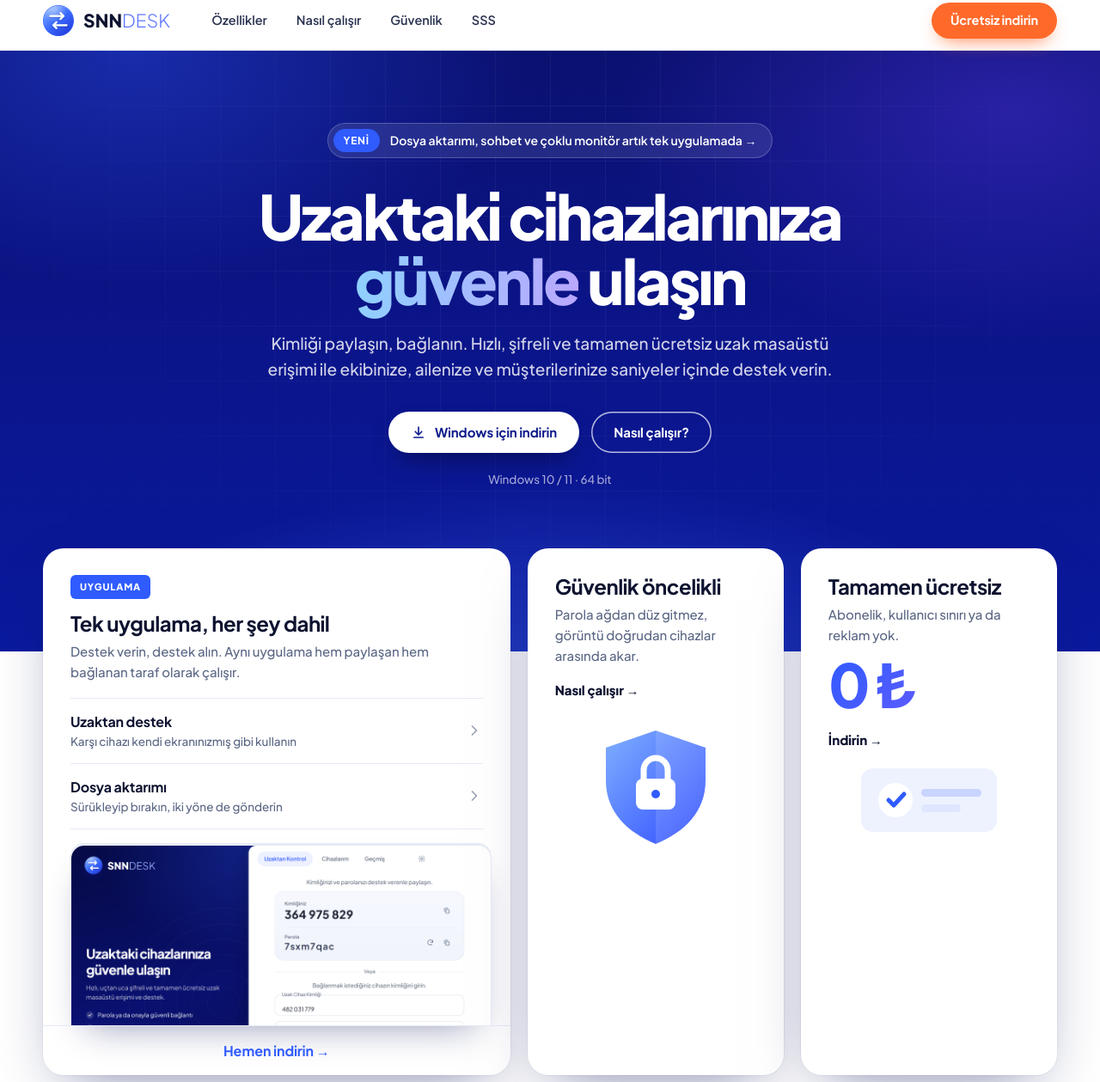
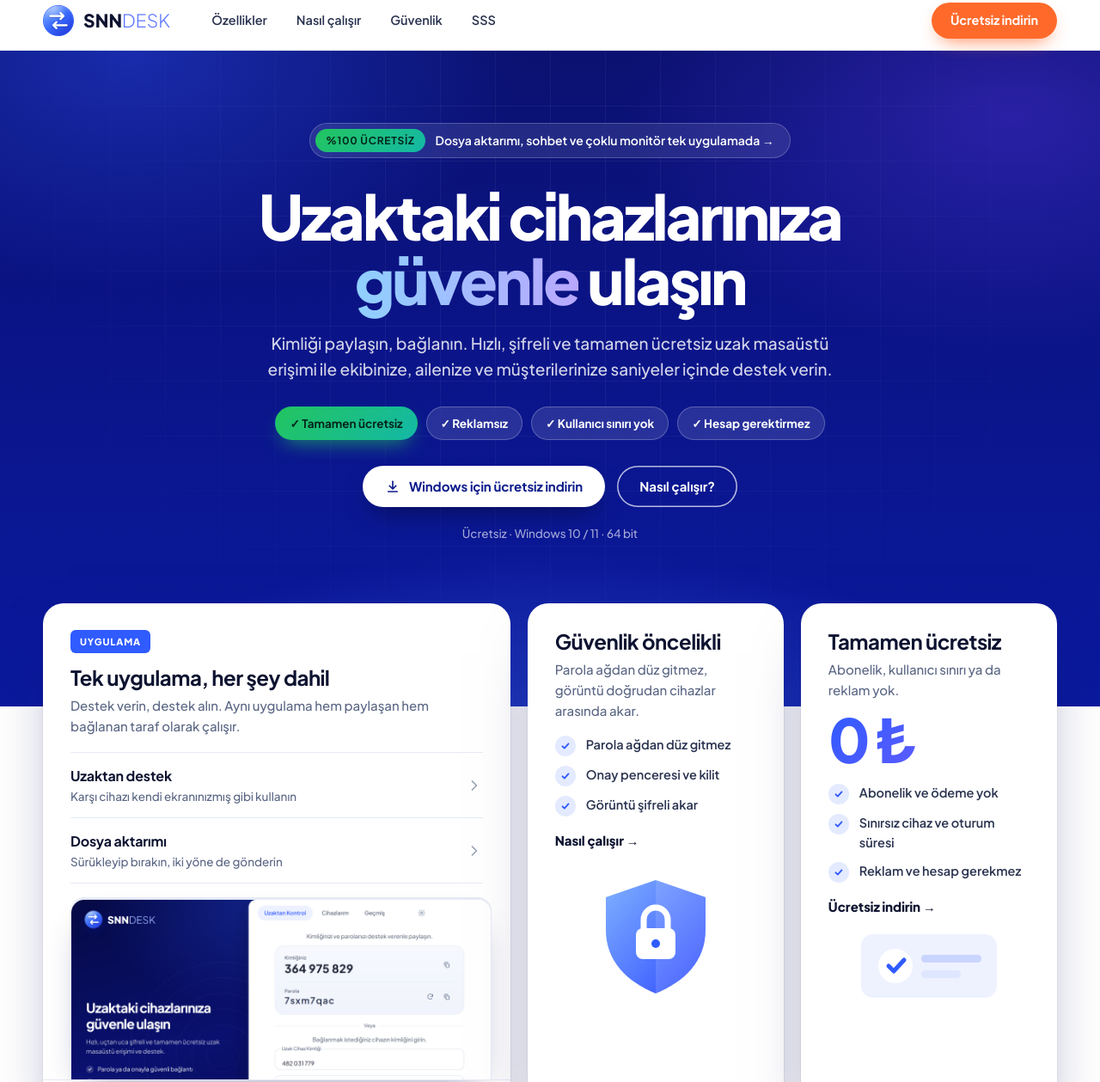
Before and after one commit to seninsoft/snndesk-indir, a plain HTML site: page index.html in a window 1280 px wide. Shown: the part 50-1309 px from the top of the page at 86% size. Drawn offline with Linux system fonts and the light colour scheme; no server answers.

Commit message:
Add files via upload

```diff
--- a/index.html
+++ b/index.html
@@ -52,6 +52,11 @@ img { max-width: 100%; display: block; }
 .hero h1 { margin: 30px auto 20px; font-size: clamp(38px, 6.4vw, 72px); line-height: 1.04; letter-spacing: -.04em; font-weight: 800; max-width: 920px; }
 .hero h1 em { font-style: normal; background: linear-gradient(90deg, #8fd0ff, #b9a8ff); -webkit-background-clip: text; background-clip: text; color: transparent; }
 .hero p.lead { margin: 0 auto 34px; max-width: 660px; font-size: clamp(16px, 1.9vw, 19px); color: rgba(255,255,255,.82); }
+.freerow { display: flex; gap: 10px; justify-content: center; flex-wrap: wrap; margin: -6px 0 30px; }
+.freerow span { padding: 8px 16px; border-radius: 999px; background: rgba(255,255,255,.12); border: 1px solid rgba(255,255,255,.24); font-weight: 700; font-size: 13.5px; backdrop-filter: blur(6px); }
+.freerow span.hl { background: linear-gradient(135deg, #22c55e, #14b8a6); border-color: transparent; color: #04261c; box-shadow: 0 10px 24px -10px rgba(34,197,94,.9); }
+.pill b { background: linear-gradient(135deg, #22c55e, #14b8a6); color: #04261c; }
+.card .ticks { margin: 16px 0 0; gap: 10px; font-size: 14.5px; }
 .hero .btns { display: flex; gap: 14px; justify-content: center; flex-wrap: wrap; }
 .hero .meta { margin-top: 20px; font-size: 13.5px; color: rgba(255,255,255,.62); }
 
@@ -216,14 +221,15 @@ footer .col a:hover { color: var(--blue); }
 </div></header>
 
 <section class="hero"><div class="w">
-  <a class="pill" href="#ozellikler"><b>YENİ</b> Dosya aktarımı, sohbet ve çoklu monitör artık tek uygulamada →</a>
+  <a class="pill" href="#ozellikler"><b>%100 ÜCRETSİZ</b> Dosya aktarımı, sohbet ve çoklu monitör tek uygulamada →</a>
   <h1>Uzaktaki cihazlarınıza <em>güvenle</em> ulaşın</h1>
   <p class="lead">Kimliği paylaşın, bağlanın. Hızlı, şifreli ve tamamen ücretsiz uzak masaüstü erişimi ile ekibinize, ailenize ve müşterilerinize saniyeler içinde destek verin.</p>
+  <div class="freerow"><span class="hl">✓ Tamamen ücretsiz</span><span>✓ Reklamsız</span><span>✓ Kullanıcı sınırı yok</span><span>✓ Hesap gerektirmez</span></div>
   <div class="btns">
-    <a class="btn white dl" href="#"><svg viewBox="0 0 24 24"><path d="M12 4v11M7 11l5 5 5-5M5 20h14"/></svg>Windows için indirin</a>
+    <a class="btn white dl" href="#"><svg viewBox="0 0 24 24"><path d="M12 4v11M7 11l5 5 5-5M5 20h14"/></svg>Windows için ücretsiz indirin</a>
     <a class="btn ghost" href="#nasil">Nasıl çalışır?</a>
   </div>
-  <div class="meta" id="meta">Windows 10 / 11 · 64 bit</div>
+  <div class="meta" id="meta">Ücretsiz · Windows 10 / 11 · 64 bit</div>
 </div></section>
 
 <section class="cards"><div class="w">
@@ -244,6 +250,7 @@ footer .col a:hover { color: var(--blue); }
     <div class="in" style="padding-top:30px">
       <h3>Güvenlik öncelikli</h3>
       <p>Parola ağdan düz gitmez, görüntü doğrudan cihazlar arasında akar.</p>
+      <ul class="ticks"><li>Parola ağdan düz gitmez</li><li>Onay penceresi ve kilit</li><li>Görüntü şifreli akar</li></ul>
       <a class="more" href="#guvenlik">Nasıl çalışır →</a>
     </div>
     <div class="art">
@@ -255,7 +262,8 @@ footer .col a:hover { color: var(--blue); }
       <h3>Tamamen ücretsiz</h3>
       <p>Abonelik, kullanıcı sınırı ya da reklam yok.</p>
       <div class="price">0 ₺</div>
-      <a class="more dl" href="#">İndirin →</a>
+      <ul class="ticks"><li>Abonelik ve ödeme yok</li><li>Sınırsız cihaz ve oturum süresi</li><li>Reklam ve hesap gerekmez</li></ul>
+      <a class="more dl" href="#">Ücretsiz indirin →</a>
     </div>
     <div class="art" style="padding-top:6px">
       <svg width="170" height="100" viewBox="0 0 170 100" fill="none"><rect x="6" y="14" width="158" height="74" rx="14" fill="#eef2ff"/><circle cx="46" cy="51" r="20" fill="#fff"/><path d="M38 51l6 6 12-13" stroke="#2f5bff" stroke-width="5" stroke-linecap="round" stroke-linejoin="round"/><rect x="76" y="38" width="70" height="9" rx="4.5" fill="#c9d4ff"/><rect x="76" y="56" width="46" height="9" rx="4.5" fill="#dfe6ff"/></svg>
@@ -356,7 +364,7 @@ footer .col a:hover { color: var(--blue); }
     <h2>SNNDESK'i şimdi kurun</h2>
     <p>Bir dakikada kurulur, hesap gerektirmez. Uzaktaki cihazlarınıza hemen ulaşın.</p>
     <a class="btn white dl" href="#"><svg viewBox="0 0 24 24"><path d="M12 4v11M7 11l5 5 5-5M5 20h14"/></svg>Windows için indirin</a>
-    <div class="meta" id="meta2">Windows 10 / 11 · 64 bit</div>
+    <div class="meta" id="meta2">Ücretsiz · Windows 10 / 11 · 64 bit</div>
   </div>
 </div></section>
 
@@ -379,7 +387,7 @@ document.getElementById('yr').textContent = new Date().getFullYear();
 fetch(`https://api.github.com/repos/${REPO}/releases/latest`).then((r) => (r.ok ? r.json() : null)).then((j) => {
   if (!j) return;
   const a = (j.assets || []).find((x) => x.name === FILE);
-  const t = `Sürüm ${String(j.tag_name).replace(/^v/, '')}${a ? ' · ' + (a.size / 1048576).toFixed(0) + ' MB' : ''} · Windows 10 / 11 · 64 bit`;
+  const t = `Ücretsiz · Sürüm ${String(j.tag_name).replace(/^v/, '')}${a ? ' · ' + (a.size / 1048576).toFixed(0) + ' MB' : ''} · Windows 10 / 11 · 64 bit`;
   document.getElementById('meta').textContent = t;
   document.getElementById('meta2').textContent = t;
 }).catch(() => {});
```
